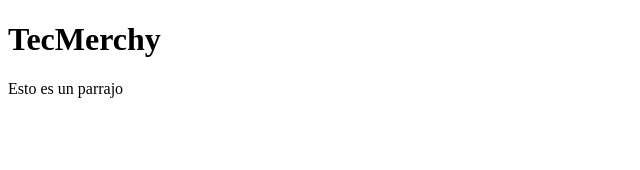
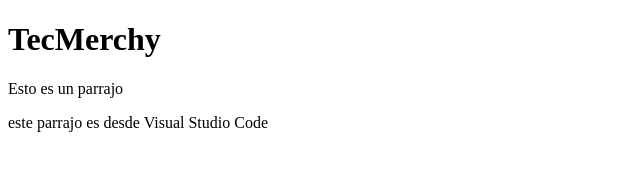
Before and after one commit to Alvaro2005/Proyectovsc, a plain HTML site: page index.html in a window 1280 px wide. Shown: the whole page, without its empty margins (0-640 px from the left). Drawn offline with Linux system fonts and the light colour scheme.

Commit message:
este es un mensaje desde vsc

```diff
--- a/index.html
+++ b/index.html
@@ -11,6 +11,7 @@
 <body>
     <h1>TecMerchy</h1>
     <p>Esto es un parrajo</p>
+    <p>este parrajo es desde Visual Studio Code</p>
 </body>
 
 </html>
```
